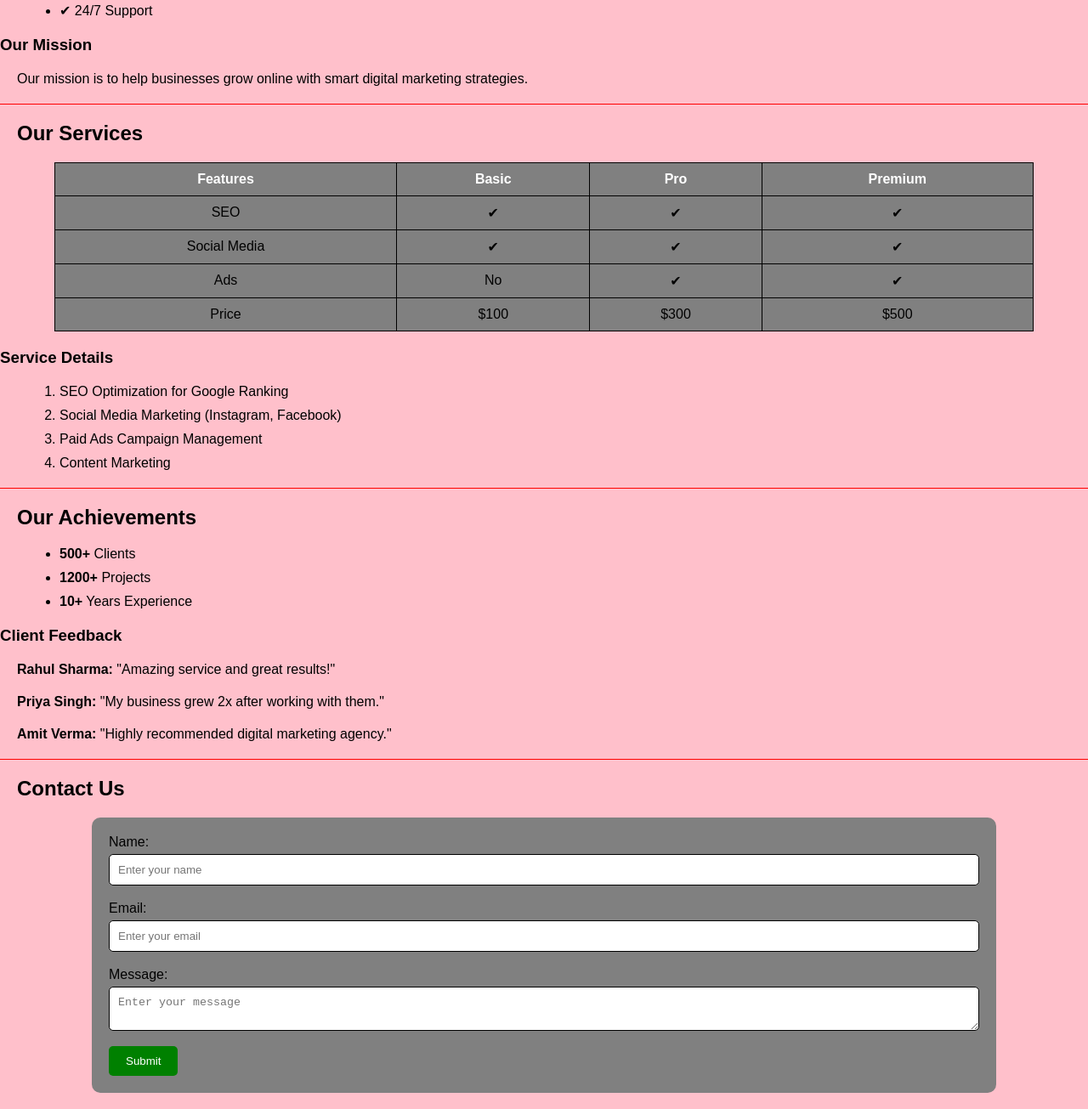
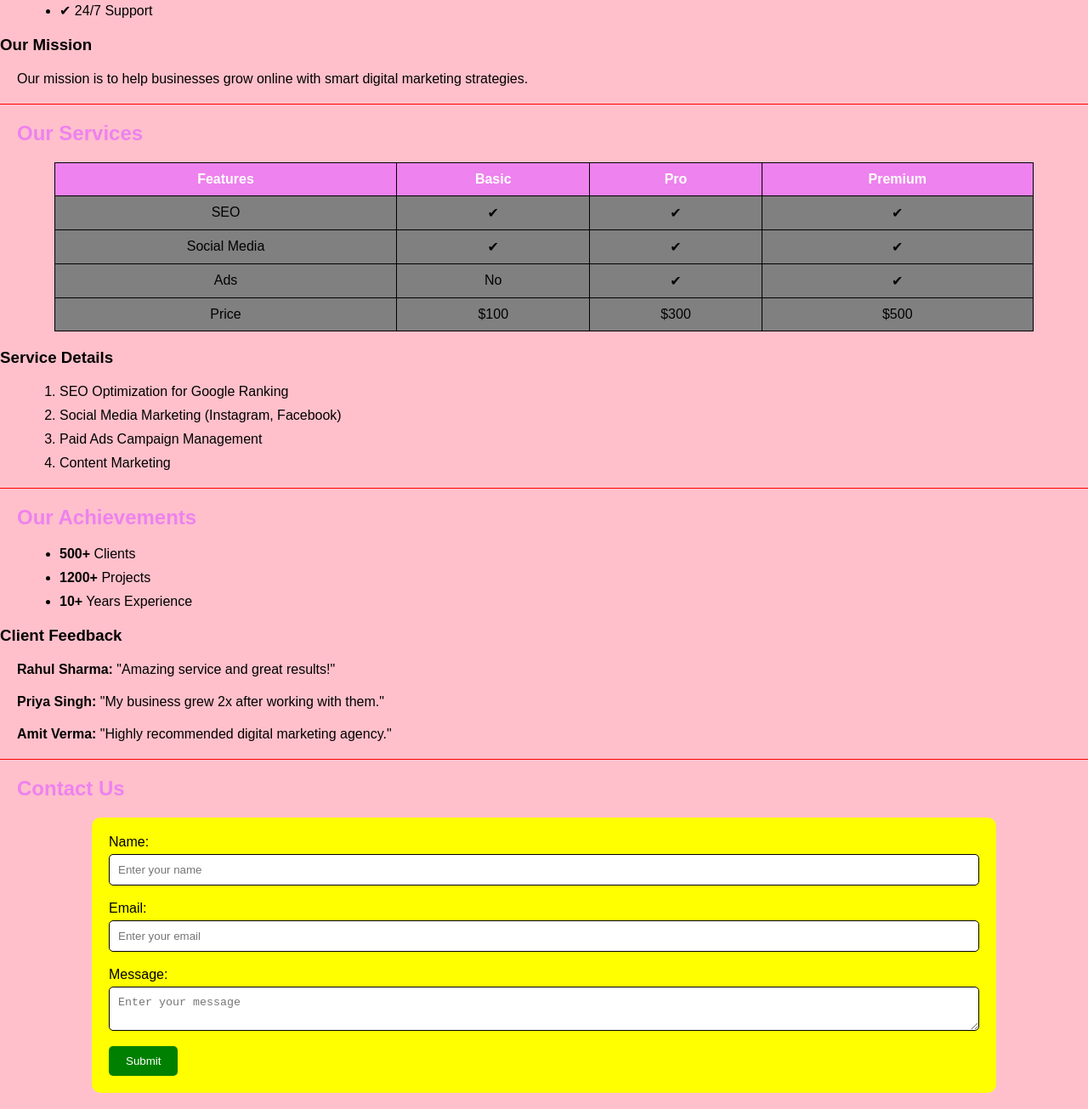
Before and after one commit to Mitisha-dot/Mitisha-EXP-WD-, a plain HTML site: page module2.html in a window 1280 px wide. Shown: the part 495-1800 px from the top of the page at 85% size. Drawn offline with Linux system fonts and the light colour scheme.

Commit message:
module
Corrected spelling of 'violet' in CSS and changed form background color to yellow.

```diff
--- a/module2.html
+++ b/module2.html
@@ -19,7 +19,7 @@
         }
 
         h2 {
-            color: voilet;
+            color: violet;
         }
 
         h3 {
@@ -56,7 +56,7 @@
         }
 
         th {
-            background-color: voilet;
+            background-color: violet;
             color: white;
             padding: 10px;
         }
@@ -75,7 +75,7 @@
         }
 
         form {
-            background: grey;
+            background: yellow;
             padding: 20px;
             width: 80%;
             margin: auto;
@@ -152,7 +152,6 @@
 
 <hr>
 
-<!-- Services Section -->
 <h2 id="services">Our Services</h2>
 
 <table border="1">
```
